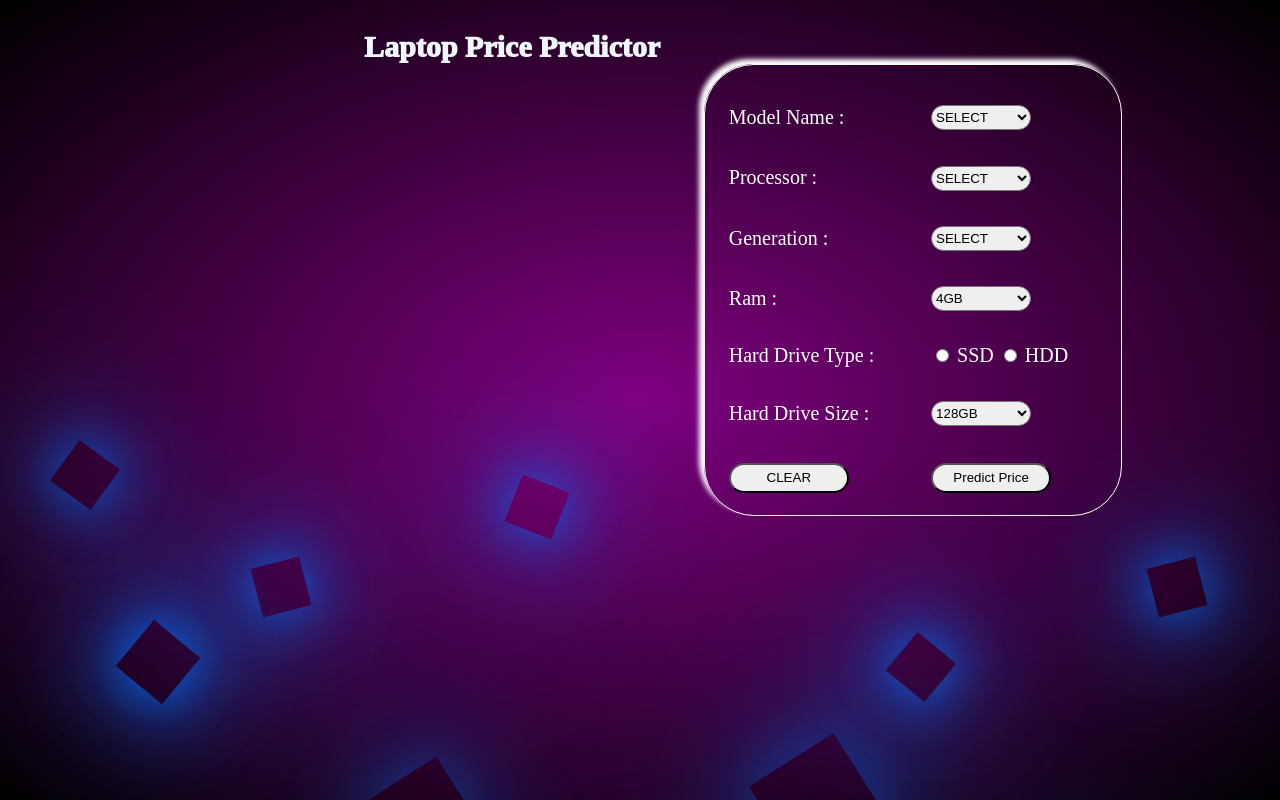
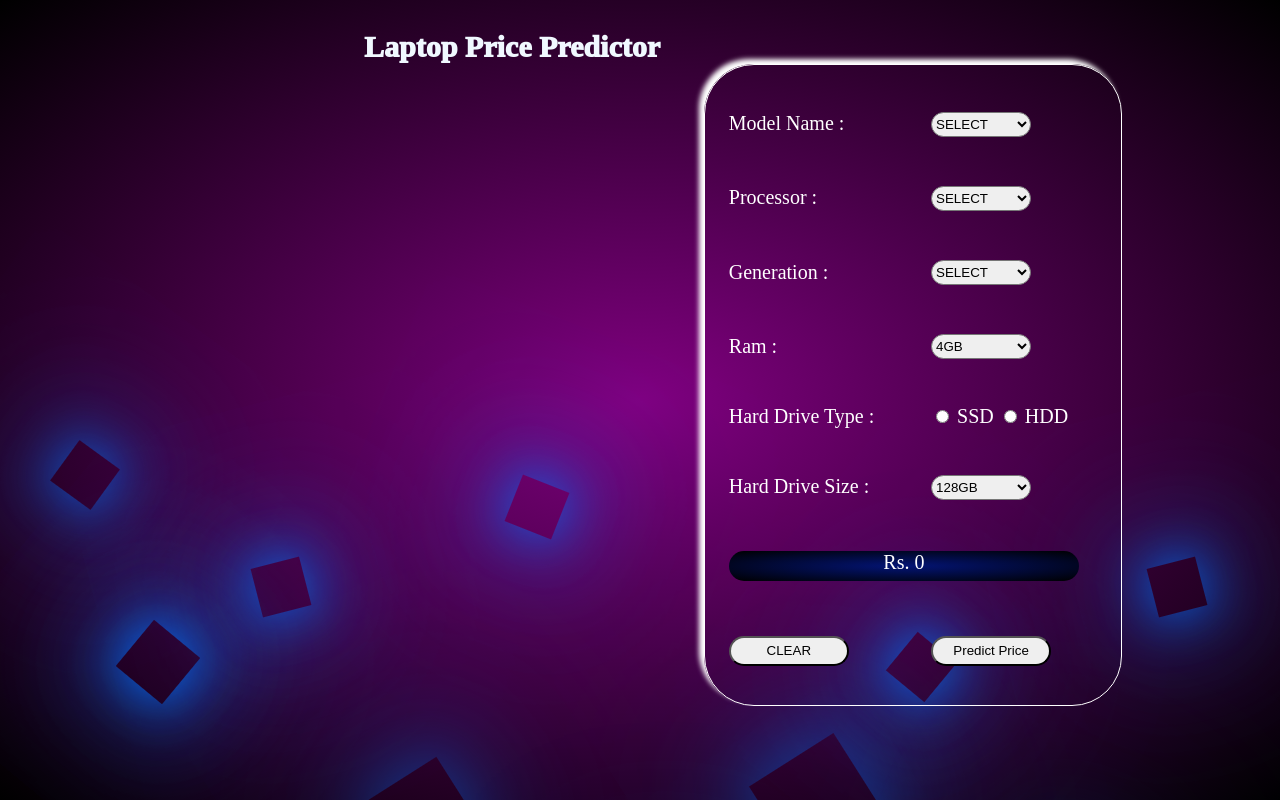
Before and after one commit to DhananjayaYN/Laptop-Price-Predictor, a Flask app: page / in a window 1280 px wide. Run offline with Flask 3, Linux system fonts and the light colour scheme.

Commit message:
display the result

```diff
--- a/Interface/static/interfaceCSS.css
+++ b/Interface/static/interfaceCSS.css
@@ -28,14 +28,13 @@
 
 form{
     width: 65%;
-    height: 450px;
+    height: 80vh;
     border: 1px solid white;
     align-self: center;
     margin-top: 10%;
     margin-left: 10%;
     border-radius: 50px;
     box-shadow: -5px -5px 5px rgba(255, 255, 255, 1);
-
 }
 
 table{
@@ -50,6 +49,14 @@
     width: 100px;
     border-radius: 20px;
     height: 25px;
+}
+
+.result{
+    width: 90%;
+    text-align: center;
+    height: 30px;
+    background: radial-gradient(rgb(3, 20, 117),black);
+    border-radius: 20px;
 }
 
 .submit,.clear{
--- a/Interface/templates/interface.html
+++ b/Interface/templates/interface.html
@@ -4,6 +4,11 @@
         <meta charset="UTF-8">
         <title>Laptop Price Predictor</title>
         <link rel="stylesheet"  href="static/interfaceCSS.css">
+        <script>
+            function clearVariable() {
+                document.getElementsByClassName('clear').innerText = "";
+            }
+        </script>
     </head>
     <body>
         <div class="wrapper">
@@ -135,12 +140,19 @@
                         </select>
                     </td>
                 </tr>
+
+                <tr>
+                    <td colspan="2">
+                        <div class="result">Rs. {{pred}}</div>
+                    </td>
+                </tr>
+
                 <tr>
                     <td>
-                        <input type="button" class="clear" value="CLEAR"/>
+                        <input type="button" class="clear" onclick="Clear()" value="CLEAR"/>
                     </td>
                     <td>
-                        <input type="submit" class="submit" value="Predict Price"/>
+                        <input type="submit" class="submit" onclick="Submit()" value="Predict Price"/>
                     </td>
                 </tr>
                 </table>
```
